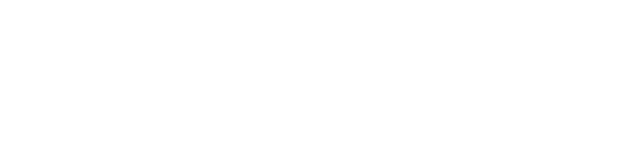
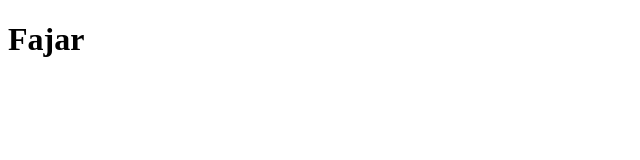
Before and after one commit to Kafara-droid/backend-express, a plain HTML site: page index.html in a window 1280 px wide. Shown: the whole page, without its empty margins (0-640 px from the left). Drawn offline with Linux system fonts and the light colour scheme.

Commit message:
#feat index.html

```diff
--- a/index.html
+++ b/index.html
@@ -8,7 +8,7 @@
 </head>
 
 <body>
-
+    <h1>Fajar</h1>
 </body>
 
 </html>
```
